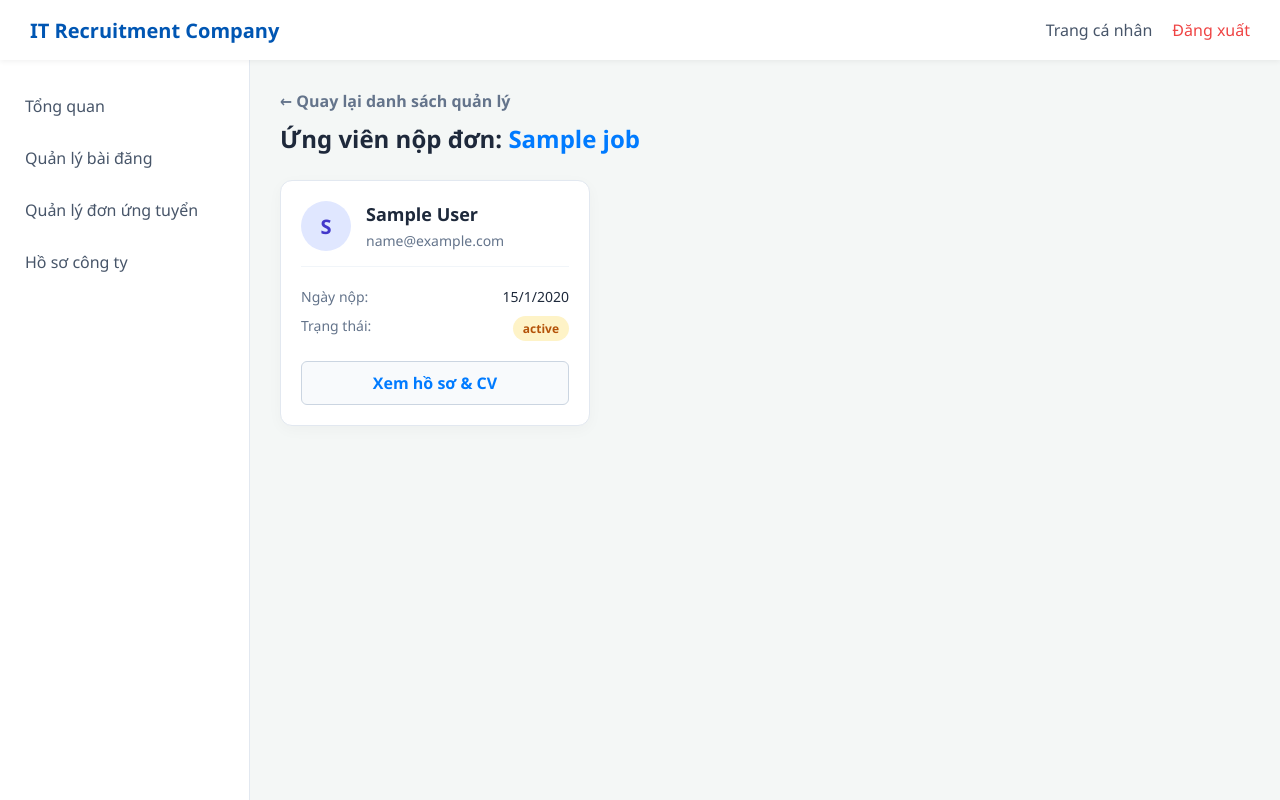
After one commit to DanielCoder06/IT-Recruitment-System, a Node server app: template src/views/company/applicants.pug in a window 1280 px wide. The commit adds this page. Run offline with Node 20, Linux system fonts and the light colour scheme; the template is opened without the code that fills it: most values are stand-ins (such as "Sample title", 1, 10 or a date in 2020).

Commit message:
feat: Hiển thị các ứng viên đã ứng tuyển công việc vụ thể của công ty

```diff
--- /dev/null
+++ b/public/css/applicants.css
@@ -0,0 +1,146 @@
+.page-header {
+  margin-bottom: 25px;
+}
+.btn-back {
+  display: inline-flex;
+  align-items: center;
+  color: #64748b;
+  font-weight: 600;
+  text-decoration: none;
+  margin-bottom: 10px;
+  transition: 0.2s;
+}
+.btn-back:hover {
+  color: #007bff;
+}
+.page-title {
+  font-size: 24px;
+  color: #1e293b;
+  margin: 0;
+}
+.job-title-highlight {
+  color: #007bff;
+}
+
+/* Grid hiển thị các thẻ ứng viên */
+.applicant-grid {
+  display: grid;
+  grid-template-columns: repeat(auto-fill, minmax(300px, 1fr));
+  gap: 20px;
+}
+
+/* Thẻ ứng viên */
+.applicant-card {
+  background: #fff;
+  border-radius: 12px;
+  padding: 20px;
+  border: 1px solid #e2e8f0;
+  box-shadow: 0 4px 15px rgba(0, 0, 0, 0.03);
+  transition:
+    transform 0.2s,
+    box-shadow 0.2s;
+  display: flex;
+  flex-direction: column;
+}
+.applicant-card:hover {
+  transform: translateY(-5px);
+  box-shadow: 0 8px 25px rgba(0, 0, 0, 0.08);
+  border-color: #cbd5e1;
+}
+
+/* Phần Header của thẻ (Avatar + Tên) */
+.card-header {
+  display: flex;
+  align-items: center;
+  gap: 15px;
+  margin-bottom: 20px;
+  border-bottom: 1px solid #f1f5f9;
+  padding-bottom: 15px;
+}
+.avatar {
+  width: 50px;
+  height: 50px;
+  background: #e0e7ff;
+  color: #4338ca;
+  border-radius: 50%;
+  display: flex;
+  align-items: center;
+  justify-content: center;
+  font-size: 20px;
+  font-weight: bold;
+}
+.candidate-name {
+  font-size: 18px;
+  font-weight: 600;
+  color: #1e293b;
+  margin: 0 0 5px 0;
+}
+.candidate-email {
+  font-size: 14px;
+  color: #64748b;
+  margin: 0;
+}
+
+/* Phần Body của thẻ (Thông tin thêm) */
+.card-body {
+  display: flex;
+  flex-direction: column;
+  gap: 10px;
+  margin-bottom: 20px;
+}
+.meta-item {
+  display: flex;
+  justify-content: space-between;
+  font-size: 14px;
+}
+.meta-label {
+  color: #64748b;
+}
+.meta-value {
+  font-weight: 500;
+  color: #1e293b;
+}
+.badge {
+  padding: 4px 10px;
+  border-radius: 20px;
+  font-size: 12px;
+  font-weight: 600;
+}
+.badge-pending {
+  background: #fef3c7;
+  color: #b45309;
+}
+
+/* Phần Footer (Nút bấm) */
+.card-footer {
+  margin-top: auto;
+}
+.btn-view-cv {
+  display: block;
+  width: 100%;
+  text-align: center;
+  background: #f8fafc;
+  color: #007bff;
+  border: 1px solid #cbd5e1;
+  padding: 10px;
+  border-radius: 6px;
+  font-weight: 600;
+  text-decoration: none;
+  transition: 0.2s;
+}
+.btn-view-cv:hover {
+  background: #007bff;
+  color: #fff;
+  border-color: #007bff;
+}
+
+/* Trạng thái rỗng */
+.empty-state {
+  background: #fff;
+  padding: 40px;
+  text-align: center;
+  border-radius: 8px;
+  color: #94a3b8;
+  font-size: 16px;
+  border: 1px dashed #cbd5e1;
+}
--- a/src/routes/company.route.ts
+++ b/src/routes/company.route.ts
@@ -3,6 +3,7 @@ import { CompanyController } from "../controllers/company.controller";
 import { requireAuth } from "../middlewares/auth.middleware";
 import { requireRole } from "../middlewares/role.middleware";
 import { UserRole } from "../generated/prisma/enums";
+import { compare } from "bcryptjs";
 
 const router = Router();
 
@@ -18,5 +19,6 @@ router.get("/jobs/:id/edit", CompanyController.getEditJobPage);
 router.post("/jobs/:id/edit", CompanyController.postUpdateJob);
 router.post("/jobs/:id/delete", CompanyController.postDeleteJob);
 router.get("/applications", CompanyController.getApplications);
+router.get("/jobs/:id/applicants", CompanyController.getJobApplicants);
 
 export default router;
--- /dev/null
+++ b/src/views/company/applicants.pug
@@ -0,0 +1,36 @@
+extends ./layout.pug
+
+block styles
+    link(rel="stylesheet", href="/css/applicants.css")
+
+block content
+    .page-header
+        a.btn-back(href="/company/applications") ← Quay lại danh sách quản lý
+        h1.page-title Ứng viên nộp đơn: <span class="job-title-highlight">#{job.title}</span>
+
+    if applications.length === 0
+        .empty-state
+            | Chưa có ứng viên nào nộp đơn vào vị trí này.
+            br
+            | Vui lòng chờ đợi hoặc chia sẻ bài đăng để thu hút thêm ứng viên nhé!
+    else
+        .applicant-grid
+            each app in applications
+                .applicant-card
+                    .card-header
+                        //- Lấy chữ cái đầu tiên của tên làm Avatar
+                        .avatar= app.candidate.fullName.charAt(0).toUpperCase()
+                        .info
+                            h3.candidate-name= app.candidate.fullName
+                            p.candidate-email= app.candidate.email
+
+                    .card-body
+                        .meta-item
+                            span.meta-label Ngày nộp:
+                            span.meta-value= app.createdAt.toLocaleDateString('vi-VN')
+                        .meta-item
+                            span.meta-label Trạng thái:
+                            span.badge.badge-pending= app.status
+
+                    .card-footer
+                        a.btn-view-cv(href="#") Xem hồ sơ & CV
--- a/src/views/company/layout.pug
+++ b/src/views/company/layout.pug
@@ -26,13 +26,13 @@ html(lang="vi")
               a(href="/company/dashboard" class=(currentPath.startsWith('/company/dashboard') ? 'active' : ''))
                 | Tổng quan
             li
-              a(href="/company/jobs" class=(currentPath.startsWith('/company/jobs') ? 'active' : ''))
+              a(href="/company/jobs" class=(currentPath.startsWith('/company/jobs') && !currentPath.endsWith('/applicants') ? 'active' : ''))
                 | Quản lý bài đăng
             li
-              a(href="/company/applications" class=(currentPath.startsWith('/company/applications') ? 'active' : ''))
+              a(href="/company/applications" class=(currentPath === '/company/applications' || currentPath.endsWith('/applicants') ? 'active' : ''))
                 | Quản lý đơn ứng tuyển
             li
-              a(href="/company/profile" class=(title === 'Hồ sơ công ty' ? 'active' : ''))
+              a(href="/company/profile" class=(currentPath === '/company/profile' ? 'active' : ''))
                 | Hồ sơ công ty
 
         //- MAIN CONTENT
```
Also changed, not shown: src/controllers/company.controller.ts (+26 -0 lines).
